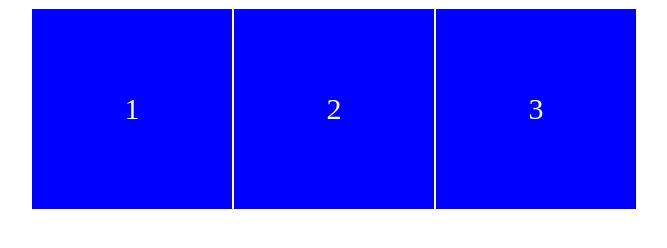
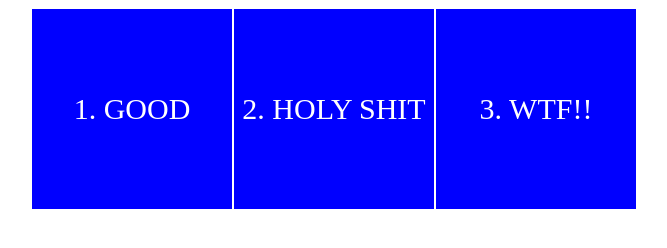
Before and after one commit to Jin-hoKim/Study_CSS, a plain HTML site: page flex/01.html in a window 1280 px wide. Shown: the whole page, without its empty margins (306-973 px from the left). Drawn offline with Linux system fonts and the light colour scheme.

Commit message:
Update 01.html
CHANGED FROM WEB GIT-HUB

```diff
--- a/flex/01.html
+++ b/flex/01.html
@@ -28,9 +28,9 @@
 
 <body>
     <div class="flex_container">
-        <div class="flex_item">1</div>
-        <div class="flex_item">2</div>
-        <div class="flex_item">3</div>
+        <div class="flex_item">1. GOOD</div>
+        <div class="flex_item">2. HOLY SHIT</div>
+        <div class="flex_item">3. WTF!!</div>
     </div>
 </body>
 
```
